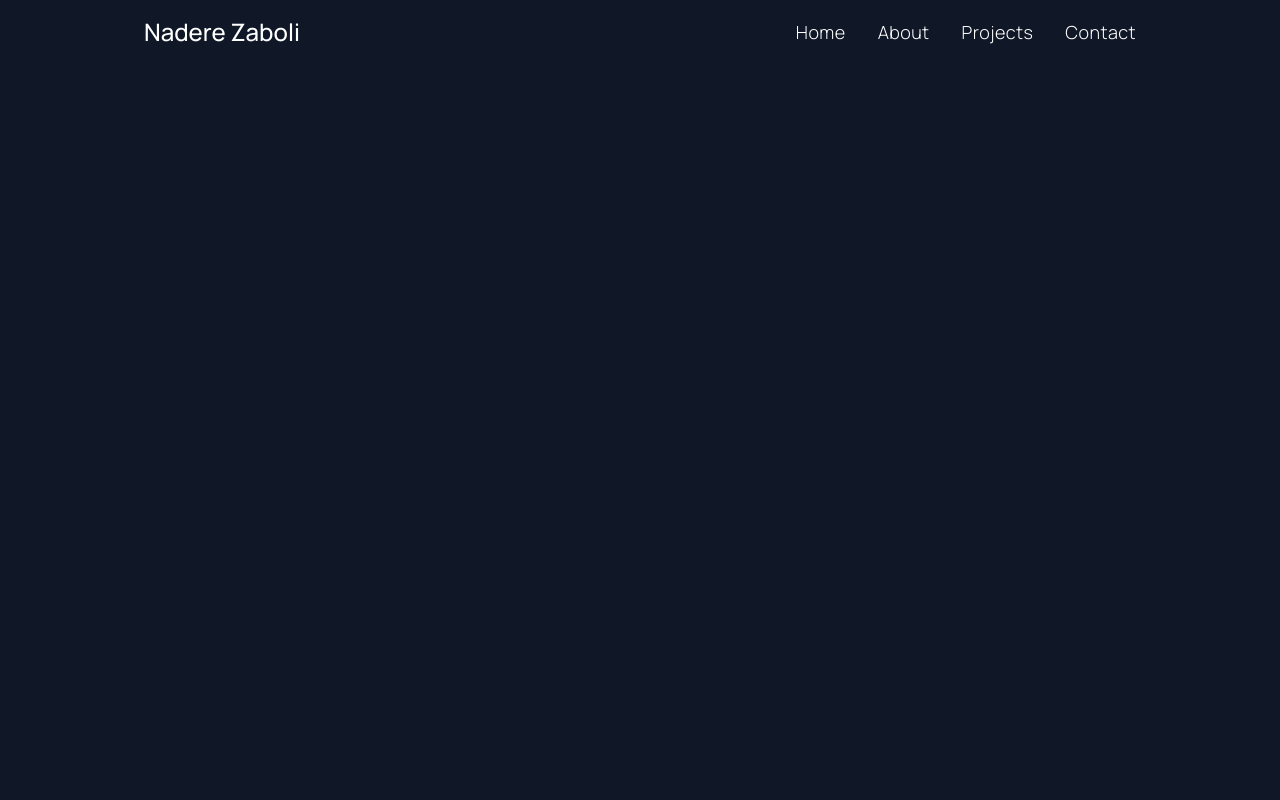
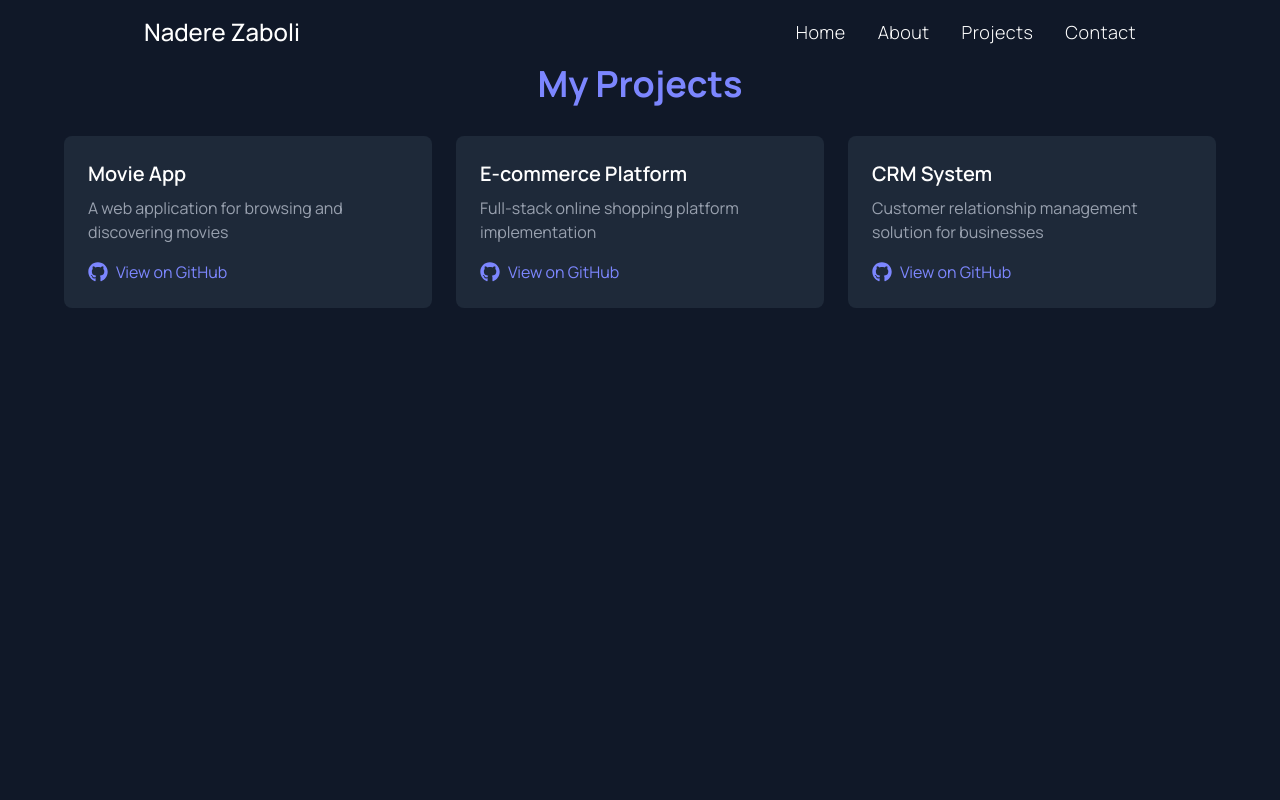
Before and after one commit to NadereZ/portfolio, a React (Vite) app: page /projects in a window 1280 px wide. Shown: the top 800 px of the page. Built offline with nearby package versions, Linux system fonts and the light colour scheme.

Commit message:
Create and design project page.

```diff
--- a/src/data/about.js
+++ b/src/data/about.js
@@ -1,5 +1,6 @@
-export const aboutText = `I always wanted to be an astronomer—stargazing
-and all that jazz—but nope, here I am, a software engineer who learned
-to code at the wild, wonderful 'Internet University!
-I threw this website together to flex my skills and
-see what I’m really made of. If you’re poking around here, hit me up—I’d be stoked to chat.`
+export const aboutText = `Hey there! I’m obsessed with bread—seriously,
+I could eat it all day and dream of owning a bakery. But turns out,
+I’m way better at chowing down than churning out loaves.
+So, I traded dough for code and became a self-taught software engineer,
+thanks to the University of YouTube. Now I’m here, building cool stuff .
+If you’re into that kinda thing, hit me up—let’s make something awesome together!`
--- a/src/pages/Projects.jsx
+++ b/src/pages/Projects.jsx
@@ -1,11 +1,74 @@
-import React from 'react'
+import React from 'react';
+import { FaGithub } from 'react-icons/fa'; // Import GitHub icon
 
 const Projects = () => {
+  // Project data array for easier management
+  const projects = [
+    {
+      title: "Movie App",
+      url: "https://github.com/NadereZ/movie_app.git",
+      description: "A web application for browsing and discovering movies"
+    },
+    {
+      title: "E-commerce Platform",
+      url: "https://github.com/NadereZ/ecommerce.git",
+      description: "Full-stack online shopping platform implementation"
+    },
+    {
+      title: "CRM System",
+      url: "https://github.com/NadereZ/crm.git",
+      description: "Customer relationship management solution for businesses"
+    }
+  ];
+
   return (
-    <div className="min-h-screen bg-gray-900 text-white flex items-center justify-center p-8">
+    /**
+     * Projects Section Component
+     * - Responsive grid layout for project cards
+     * - Interactive hover effects and transitions
+     * - Accessible link labels and semantic HTML
+     * - Consistent styling with Tailwind CSS
+     */
+    <div className="min-h-screen bg-gray-900 text-white p-8 md:p-12 lg:p-16">
+      {/* Section Title */}
+      <h2 className="text-3xl md:text-4xl font-bold text-center mb-8 text-indigo-400">
+        My Projects
+      </h2>
 
+      {/* Projects Grid */}
+      <div className="grid grid-cols-1 md:grid-cols-2 lg:grid-cols-3 gap-6 max-w-6xl mx-auto">
+        {projects.map((project, index) => (
+          <div
+            key={index}
+            className="group relative bg-gray-800 rounded-lg p-6 transition-all duration-300 hover:bg-gray-700 hover:transform hover:scale-105"
+          >
+            {/* Project Card Content */}
+            <div className="flex flex-col h-full">
+              {/* Project Title */}
+              <h3 className="text-xl font-semibold mb-2">{project.title}</h3>
+
+              {/* Project Description */}
+              <p className="text-gray-400 mb-4 flex-grow">
+                {project.description}
+              </p>
+
+              {/* GitHub Link */}
+              <a
+                href={project.url}
+                target="_blank"
+                rel="noopener noreferrer"
+                className="inline-flex items-center text-indigo-400 hover:text-indigo-300 transition-colors"
+                aria-label={`View ${project.title} on GitHub`}
+              >
+                <FaGithub className="mr-2 h-5 w-5" />
+                View on GitHub
+              </a>
+            </div>
+          </div>
+        ))}
+      </div>
     </div>
-  )
-}
+  );
+};
 
-export default Projects
+export default Projects;
```
